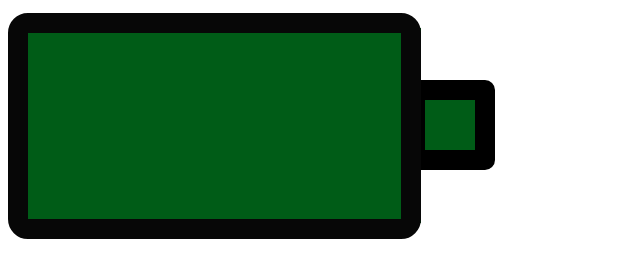
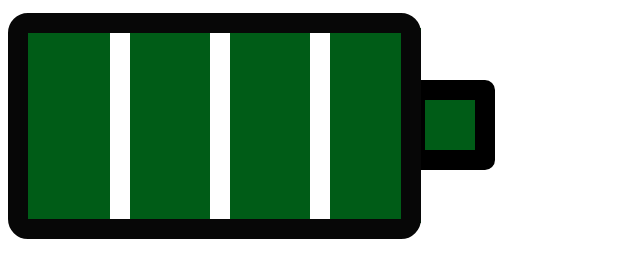
Before and after one commit to Rodzertinas/css-animeted-battery-loading, a website: page index.html in a window 1280 px wide. Shown: the whole page, without its empty margins (0-640 px from the left). Drawn offline with Linux system fonts and the light colour scheme.

Commit message:
Battery 100%

```diff
--- a/index.html
+++ b/index.html
@@ -12,6 +12,10 @@
 
 </div>
   <main>
+    <div class="pirmasstulpas"></div>
+    <div class="antrasstulpas"></div>
+    <div class="treciasstulpas"></div>
+    <div class="ketvirtasstulpas"></div>
     <div class="uzdengimas1"></div>
     <div class="uzdengimas2"></div>
     <div class="taskiukas" ></div>
--- a/main.css/main.css
+++ b/main.css/main.css
@@ -2,6 +2,35 @@
     margin: 0;
     padding: 0;
     }
+
+    .pirmasstulpas{
+        position: absolute;
+        top: 25px;
+        width: 20px;
+        height: 210px;
+        background-color: #ffffff;
+        left: 110px;
+    }
+    .antrasstulpas{
+        position: absolute;
+        top: 25px;
+        width: 20px;
+        height: 210px;
+        background-color: #ffffff;
+        left: 210px;
+    }
+    .treciasstulpas{
+        position: absolute;
+        top: 25px;
+        width: 20px;
+        height: 210px;
+        background-color: #ffffff;
+        left: 310px;
+    }
+
+
+
+
 
     .uzdengimas1{
         position: absolute;
```
